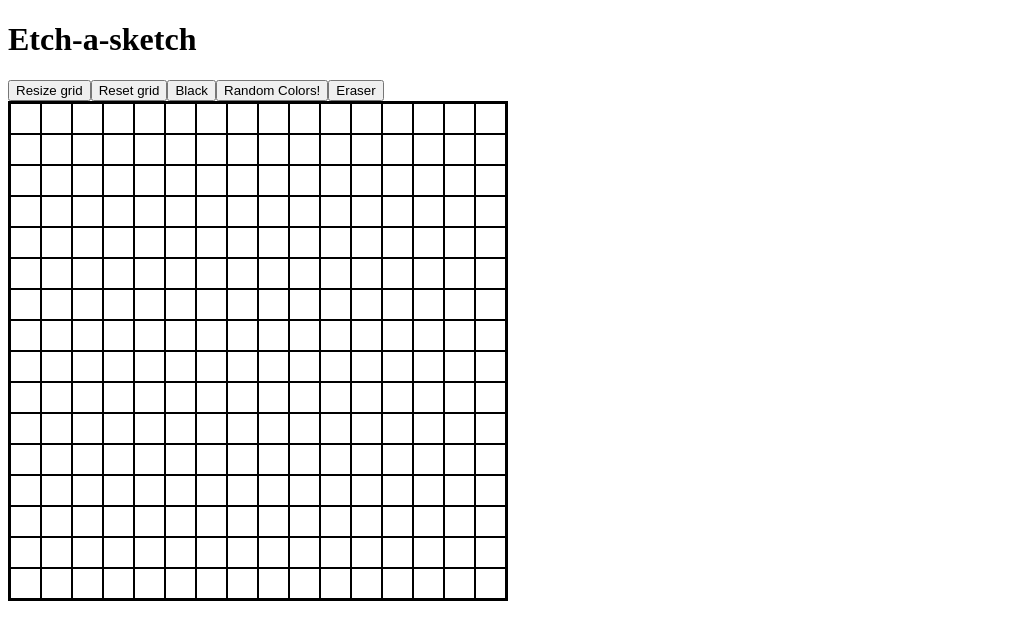
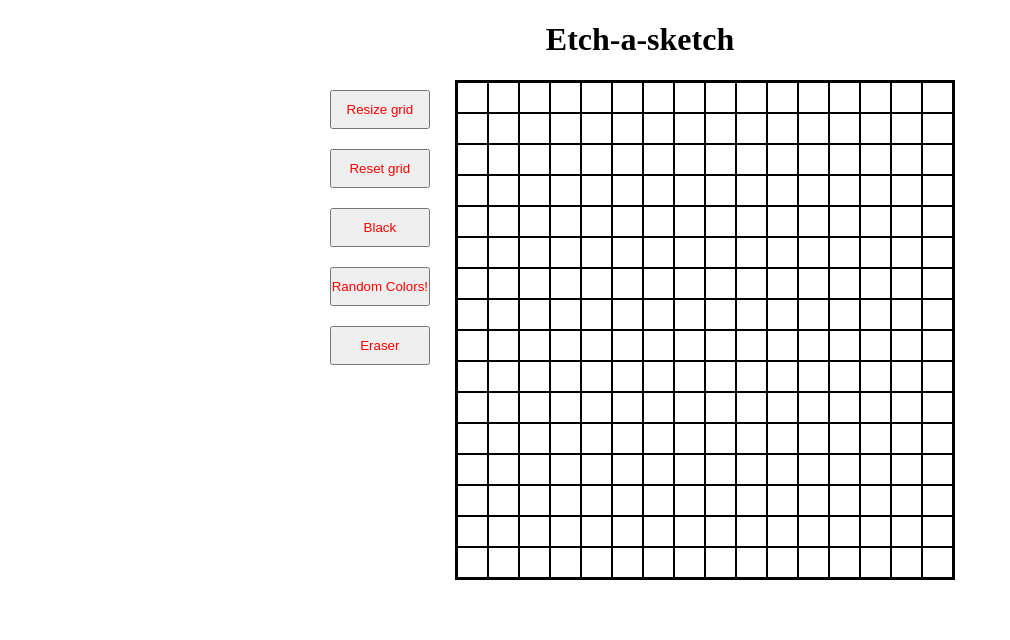
Before and after one commit to 9James9/etch-a-sketch, a plain HTML site: page index.html in a window 1280 px wide. Shown: the whole page, without its empty margins (0-1010 px from the left). Drawn offline with Linux system fonts and the light colour scheme.

Commit message:
centered grid and buttons

```diff
--- a/index.html
+++ b/index.html
@@ -1,21 +1,27 @@
 <!DOCTYPE html>
 <html lang="en">
+
 <head>
     <meta charset="UTF-8">
     <meta http-equiv="X-UA-Compatible" content="IE=edge">
     <meta name="viewport" content="width=device-width, initial-scale=1.0">
 
-    <link rel = "stylesheet" type = "text/css" href = "style.css">
+    <link rel="stylesheet" type="text/css" href="style.css">
     <title>Etch-a-sketch!</title>
 </head>
+
 <body>
     <header>
-        <h1 id = "header">Etch-a-sketch</h1>
+        <h1 id="header">Etch-a-sketch</h1>
     </header>
-    <div id = "buttons"></div>
-    <div id = "container">
-        <div id = "grid-container"></div>
+    <div id="mainContainer">
+        <div id="buttons"></div>
+        <div id="container">
+            <div id="grid-container"></div>
+        </div>
     </div>
+
 </body>
-<script src = "script.js" defer></script>
+<script src="script.js" defer></script>
+
 </html>
--- a/style.css
+++ b/style.css
@@ -1,8 +1,11 @@
 #container {
-    border: 2px solid black;
+    /*
     width: 500px;
     height: 500px;
+    */
     box-sizing: border-box;
+    display: inline-block;
+
 }
 .box {
     border: 1px solid black;
@@ -11,9 +14,31 @@
 }
 #grid-container {
     display: inline-block;
+    border: 2px solid black;
+
 }
 .row {
     display: block;
     width: 100%;
     font-size: 0;
 }
+#buttons {
+    display: flex;
+    flex-direction: column;
+    float: left;
+    margin-left: 5px;
+    margin-right: 2%;
+
+}
+#header {
+    text-align: center;
+}
+#buttons button {
+color: red;
+padding: 10px 0;
+margin: 10px 0
+}
+#mainContainer {
+    display: flex;
+    justify-content: center;
+}
```
